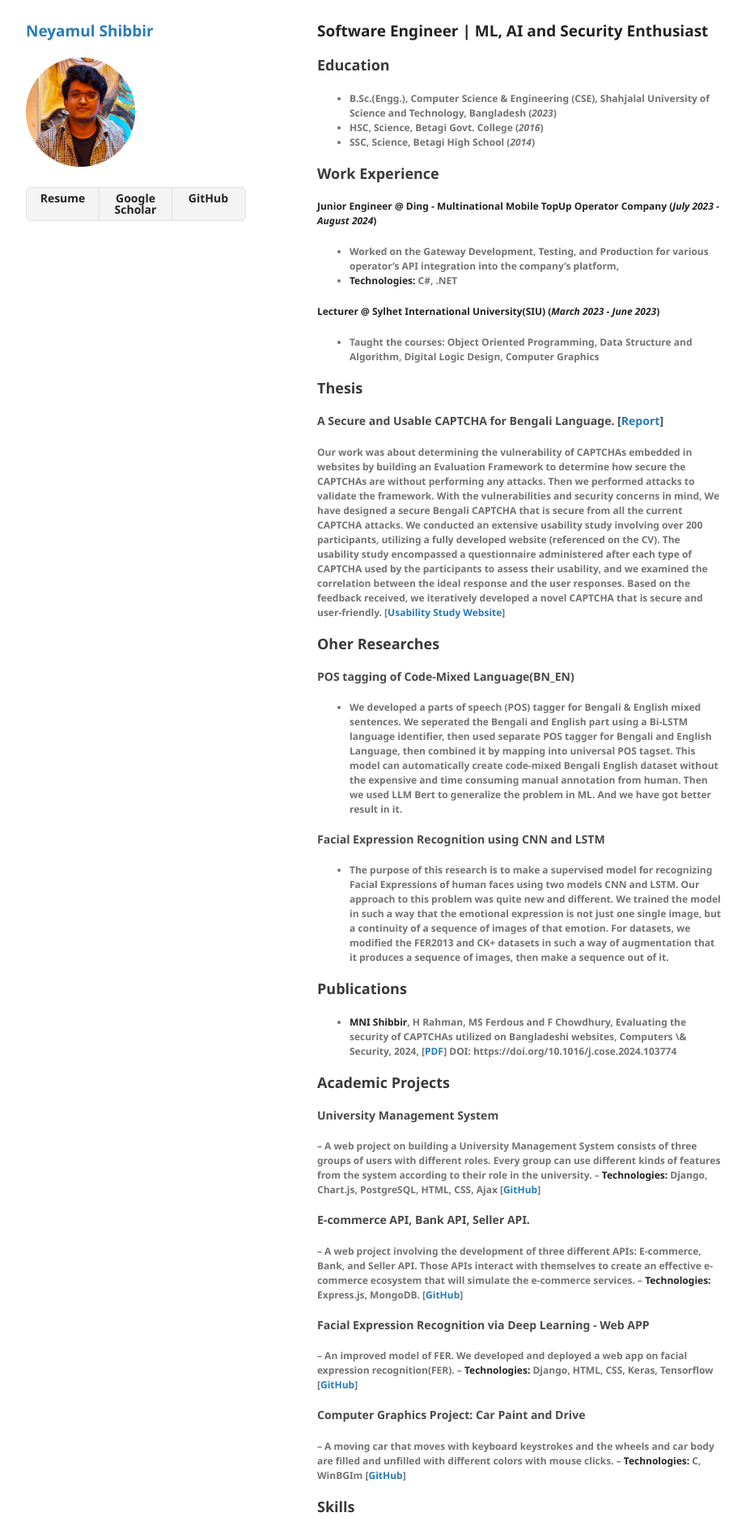
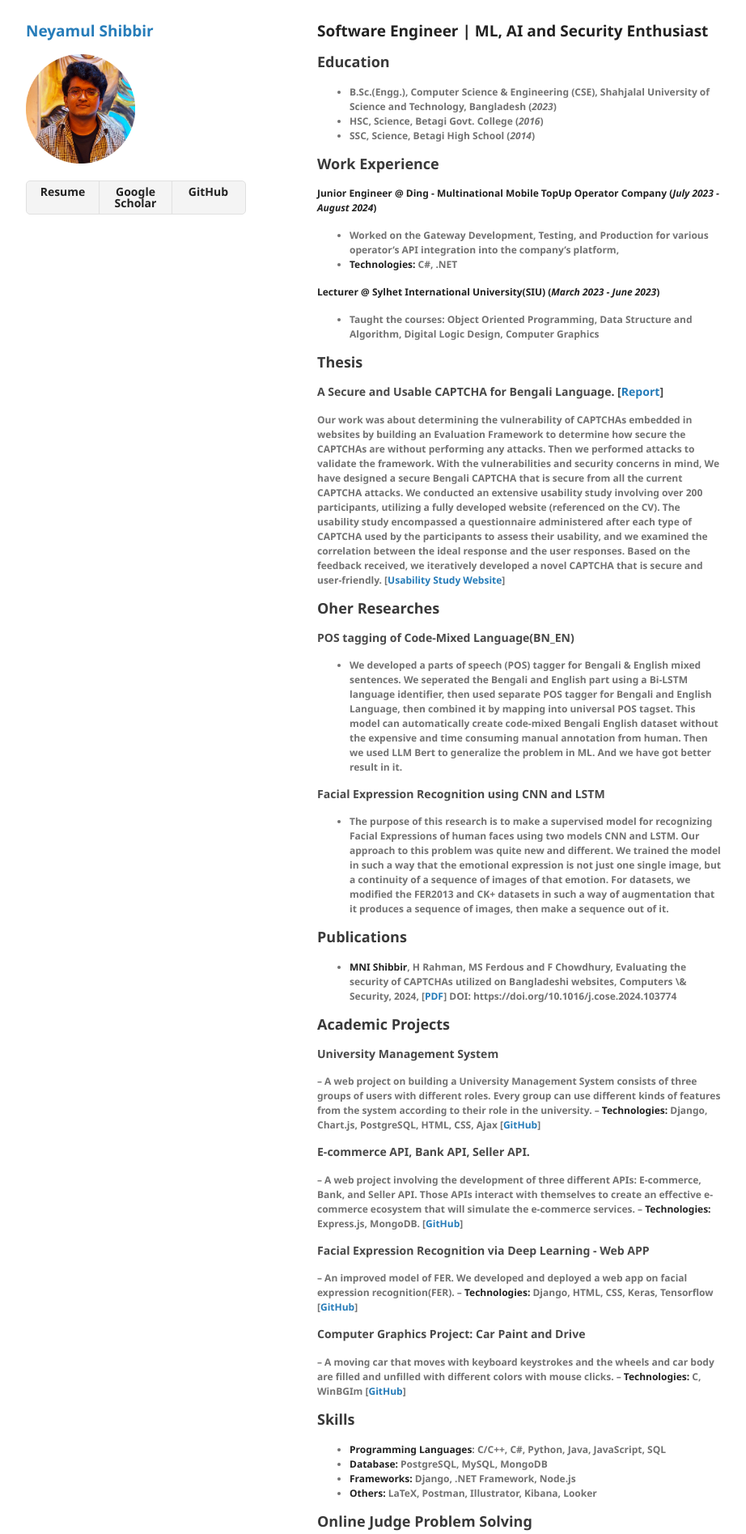
Before and after one commit to neyamul-sbr/neyamul.github.io, a Jekyll site: the page built from index.md, in a window 1280 px wide. Shown: the top 1895 px of the page at 81% size, without its empty margins (178-1100 px from the left). Built offline with Jekyll 4.4.1, drawn with Linux system fonts in a browser that asks for light colours; our own code applies the rules of GitHub Pages for plain Markdown files; the repository's description, which GitHub fills in, is left out.

Commit message:
Update jekyll-theme-minimal.scss

```diff
--- a/_sass/jekyll-theme-minimal.scss
+++ b/_sass/jekyll-theme-minimal.scss
@@ -11,11 +11,11 @@ body {
 
 h1, h2, h3, h4, h5, h6 {
   color:#222;
-  margin:0 0 22px;
+  margin:0 0 18px;
 }
 
 p, ul, ol, table, pre, dl {
-  margin:0 0 20px;
+  margin:0 0 16px;
 }
 
 h1, h2, h3 {
@@ -63,7 +63,7 @@ a:hover small {
 blockquote {
   border-left:1px solid #e5e5e5;
   margin:0;
-  padding:0 0 0 20px;
+  padding:0 0 0 16px;
   font-style:italic;
 }
 
```
